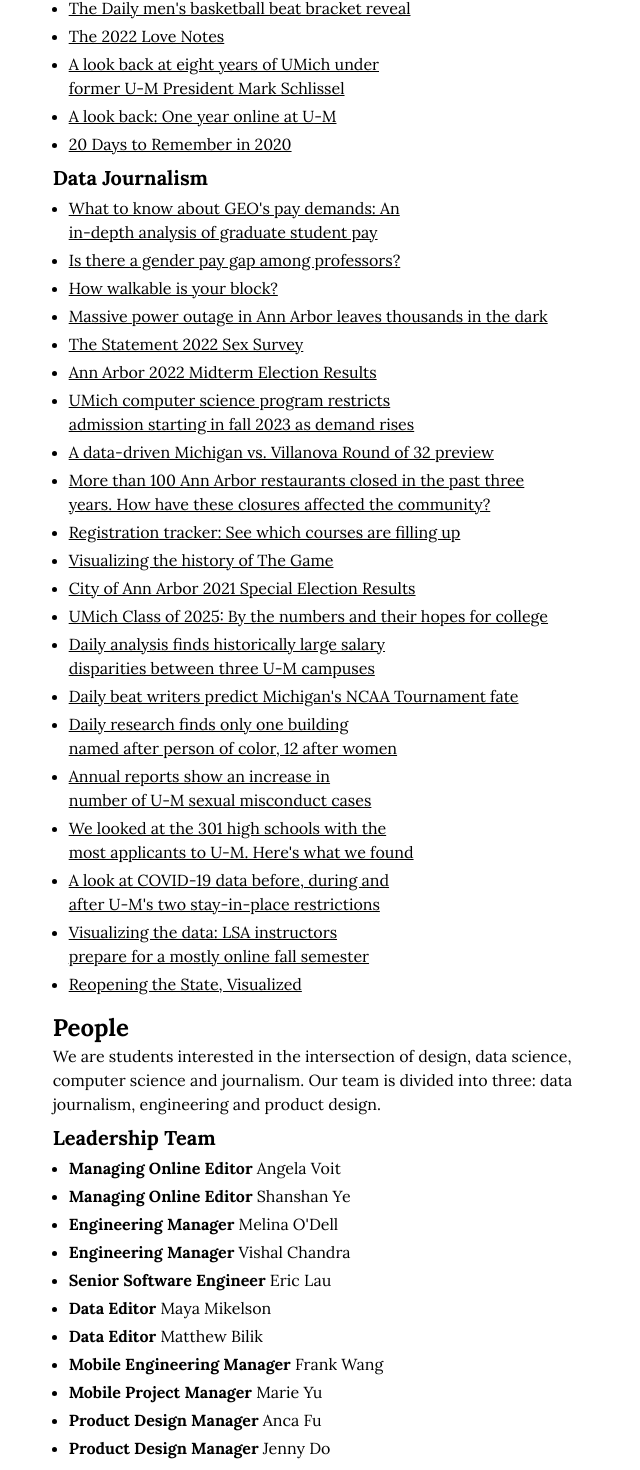
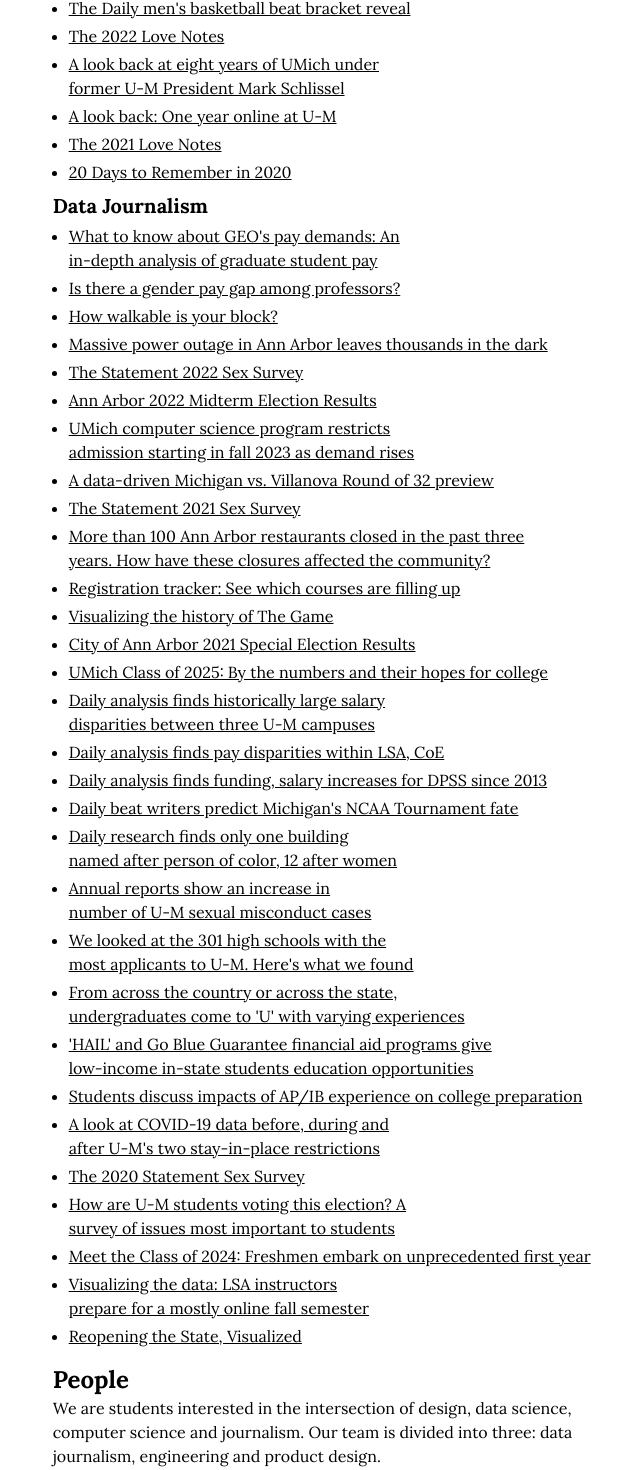
Before and after one commit to michigandaily/michigandaily.github.io, a Next.js app: page / in a window 1280 px wide. Shown: the part 880-2350 px from the top of the page, without its empty margins (306-946 px from the left). Built offline with nearby package versions, Linux system fonts and the light colour scheme.

Commit message:
Add links

```diff
--- a/src/app/page.tsx
+++ b/src/app/page.tsx
@@ -19,9 +19,9 @@ export default function Page() {
       <main className="font-serif grid gap-4">
         <p className="text-lg">
           The Michigan Daily Web Team leads the digital-first future of{" "}
-          <a href="https://www.michigandaily.com/" className="underline">
+          <Anchor href="https://www.michigandaily.com/">
             The Michigan Daily
-          </a>
+          </Anchor>
           , the student-run newspaper at the University of Michigan in Ann
           Arbor.
         </p>
@@ -36,7 +36,7 @@ export default function Page() {
             </p>
           </hgroup>
           <p>
-            See our open-source work on{" "}
+            View our open-source work on{" "}
             <Anchor href="https://github.com/michigandaily">GitHub</Anchor>.
           </p>
           <section className="grid gap-1">
@@ -94,14 +94,14 @@ export default function Page() {
                 </Anchor>
               </li>
               <li>
-                <Anchor href="https://specials.michigandaily.com/2023/writing-in-the-digital-dark-age/">
-                  Writing in the Digital Dark Age
+                <Anchor href="https://specials.michigandaily.com/2023/the-devil-is-in-the-details-jen-kleins-empowerment-of-others/">
+                  The Devil is in the Details: Jen Klein&apos;s empowerment of
+                  others
                 </Anchor>
               </li>
               <li>
-                <Anchor href="https://specials.michigandaily.com/2023/the-devil-is-in-the-details-jen-kleins-empowerment-of-others/">
-                  The Devil is in the Details: Jen Klein&apos;s empowerment of
-                  others
+                <Anchor href="https://specials.michigandaily.com/2023/writing-in-the-digital-dark-age/">
+                  Writing in the Digital Dark Age
                 </Anchor>
               </li>
               <li>
@@ -166,6 +166,11 @@ export default function Page() {
                 </Anchor>
               </li>
               <li>
+                <Anchor href="https://magnify.michigandaily.us/love/">
+                  The 2021 Love Notes
+                </Anchor>
+              </li>
+              <li>
                 <Anchor href="https://magnify.michigandaily.us/2020_timeline/">
                   20 Days to Remember in 2020
                 </Anchor>
@@ -218,6 +223,11 @@ export default function Page() {
                 </Anchor>
               </li>
               <li>
+                <Anchor href="https://www.michigandaily.com/statement/the-statement-2021-sex-survey/">
+                  The Statement 2021 Sex Survey
+                </Anchor>
+              </li>
+              <li>
                 <Anchor href="https://www.michigandaily.com/news/business/more-than-100-ann-arbor-restaurants-closed-in-the-past-three-years-how-have-these-closures-affected-the-community/">
                   More than 100 Ann Arbor restaurants closed in the past three
                   years. How have these closures affected the community?
@@ -251,6 +261,17 @@ export default function Page() {
                 </Anchor>
               </li>
               <li>
+                <Anchor href="https://www.michigandaily.com/research/daily-analysis-finds-pay-disparities-within-lsa-and-coe-as-student-representatives-question-how-salaries-are-decided/">
+                  Daily analysis finds pay disparities within LSA, CoE
+                </Anchor>
+              </li>
+              <li>
+                <Anchor href="https://www.michigandaily.com/news/administration/daily-analysis-finds-funding-and-salary-increases-for-dpss-since-2013/">
+                  Daily analysis finds funding, salary increases for DPSS since
+                  2013
+                </Anchor>
+              </li>
+              <li>
                 <Anchor href="https://www.michigandaily.com/sports/mens-basketball/daily-beat-writers-predict-michigans-ncaa-tournament-fate-2/">
                   Daily beat writers predict Michigan&apos;s NCAA Tournament
                   fate
@@ -275,9 +296,44 @@ export default function Page() {
                 </Anchor>
               </li>
               <li>
+                <Anchor href="https://www.michigandaily.com/news/academics/across-country-or-across-state-undergraduates-come-u-varying-experiences/">
+                  From across the country or across the state, undergraduates
+                  come to &apos;U&apos; with varying experiences
+                </Anchor>
+              </li>
+              <li>
+                <Anchor href="https://www.michigandaily.com/news/academics/hail-and-go-blue-guarantee-financial-aid-programs-give-low-income-state-students/">
+                  &apos;HAIL&apos; and Go Blue Guarantee financial aid programs
+                  give low-income in-state students education opportunities
+                </Anchor>
+              </li>
+              <li>
+                <Anchor href="https://www.michigandaily.com/news/students-discuss-impacts-apib-experience-college-preparation/">
+                  Students discuss impacts of AP/IB experience on college
+                  preparation
+                </Anchor>
+              </li>
+              <li>
                 <Anchor href="https://www.michigandaily.com/research/how-effective-are-stay-home-orders-and-recommendations-reducing-spread-covid-19/">
                   A look at COVID-19 data before, during and after U-M&apos;s
                   two stay-in-place restrictions
+                </Anchor>
+              </li>
+              <li>
+                <Anchor href="https://www.michigandaily.com/statement/2020-sex-survey/">
+                  The 2020 Statement Sex Survey
+                </Anchor>
+              </li>
+              <li>
+                <Anchor href="https://www.michigandaily.com/government/how-are-umich-students-voting-election-survey-issues-most-important-students/">
+                  How are U-M students voting this election? A survey of issues
+                  most important to students
+                </Anchor>
+              </li>
+              <li>
+                <Anchor href="https://www.michigandaily.com/news/academics/meet-class-2024-freshmen-embark-unprecedented-first-year/">
+                  Meet the Class of 2024: Freshmen embark on unprecedented first
+                  year
                 </Anchor>
               </li>
               <li>
```
